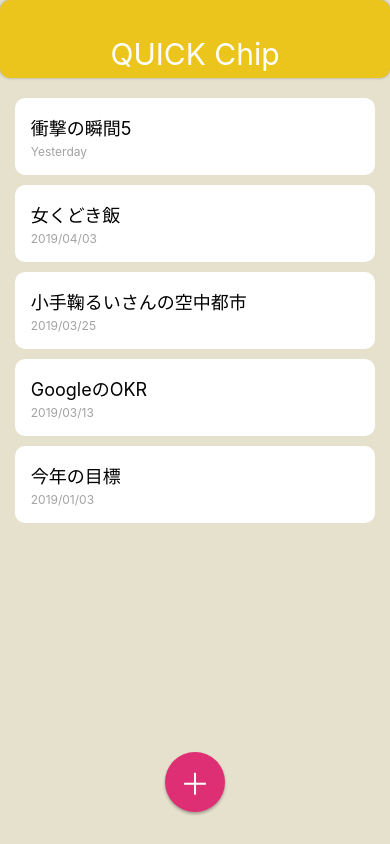
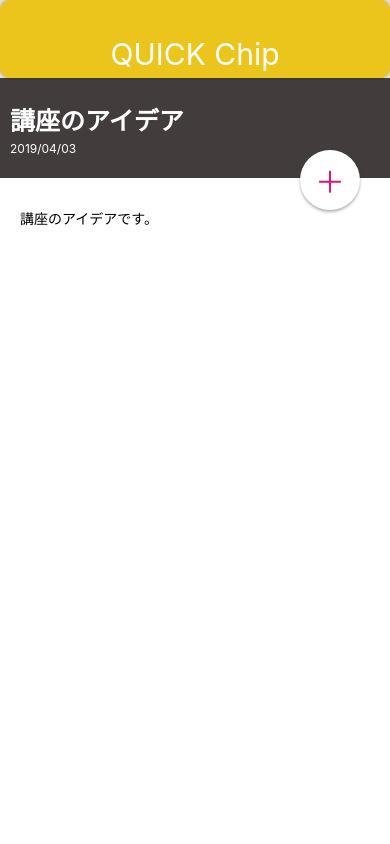
Before and after one commit to clover0114/NoteApp, a React Native app: screen / in a window 390 px wide. Built offline with nearby package versions, Linux system fonts and the light colour scheme.

Commit message:
Add MemoDetailScreen

```diff
--- a/App.js
+++ b/App.js
@@ -3,13 +3,14 @@
 // 作ったコンポーネントをインポートする
 import MemoListScreen from './src/screens/MemoListScreen';
 import AppBar from './src/components/AppBar';
+import MemoDetailScreen from './src/screens/MemoDetailScreen';
 
 export default class App extends React.Component {
   render() {
     return (
       <View style={styles.container}>
         <AppBar />
-        <MemoListScreen />
+        <MemoDetailScreen />
       </View>
     );
   }
--- a/src/elements/BodyText.js
+++ b/src/elements/BodyText.js
@@ -15,7 +15,7 @@
 const styles = StyleSheet.create({
   text: {
     color: '#ddd',
-    backgroundColor: '#eee'
+    backgroundColor: '#eee',
   },
 });
 export default BodyText;
--- a/src/elements/CircleButton.js
+++ b/src/elements/CircleButton.js
@@ -3,19 +3,28 @@
 
 class CircleButton extends React.Component {
   render() {
+    const { style, color } = this.props;
+
+    let bgColor = '#DE2F75';
+    let textColor = '#fff';
+
+    if (color === 'white') {
+      bgColor = '#fff';
+      textColor = '#E31676';
+    }
+
     return (
-      <View style={styles.circleButton}>
-         <Text style={styles.circleButtonTitle}>
-          { this.props.children }
-         </Text>
-      </View>
+        <View style={[styles.circleButton, style, { backgroundColor: bgColor }]}>
+           <Text style={[styles.circleButtonTitle, { color: textColor }]}>
+            { this.props.children }
+           </Text>
+        </View>
     );
   }
 }
 
 const styles = StyleSheet.create({
   circleButtonTitle: {
-    color: '#fff',
     fontSize: 30,
   },
   circleButton: {
@@ -23,7 +32,6 @@
     bottom: 32,
     width: 60,
     height: 60,
-    backgroundColor: '#DE2F75',
     borderRadius: 30,
     justifyContent: 'center',
     alignItems: 'center',
--- /dev/null
+++ b/src/screens/MemoDetailScreen.js
@@ -0,0 +1,63 @@
+import React from 'react';
+import { View, Text, StyleSheet } from 'react-native';
+import CircleButton from '../elements/CircleButton';
+
+
+class MemoDatailScreen extends React.Component {
+  render() {
+    return (
+     <View style={styles.container}>
+     <View>
+     <View style={styles.memoHeader}>
+       <Text style={styles.memoHeaderTitle}>講座のアイデア</Text>
+       <Text style={styles.memoHeaderDate}>2019/04/03</Text>
+     </View>
+     </View>
+      <View style={styles.memoContent}>
+       <Text>
+        講座のアイデアです。
+       </Text>
+      </View>
+
+      <CircleButton color="white" style={styles.editButton}>＋</CircleButton>
+     </View>
+    );
+  }
+}
+
+const styles = StyleSheet.create({
+  container: {
+    flex: 1,
+    width: '100%',
+  },
+  memoHeader: {
+    height: 100,
+    backgroundColor: '#423C3C',
+    justifyContent: 'center',
+    padding: 10,
+  },
+  memoHeaderTitle: {
+    fontSize: 25,
+    fontWeight: 'bold',
+    color: '#fff',
+    marginBottom: 4,
+  },
+  memoHeaderDate: {
+    fontSize: 12,
+    color: '#fff',
+  },
+  memoContent: {
+    paddingTop: 30,
+    paddingLeft: 20,
+    paddingRight: 20,
+    paddingBottom: 20,
+    backgroundColor: '#fff',
+    flex: 1,
+  },
+  editButton: {
+    top: 72,
+    right: 30,
+  },
+});
+
+export default MemoDatailScreen;
```
